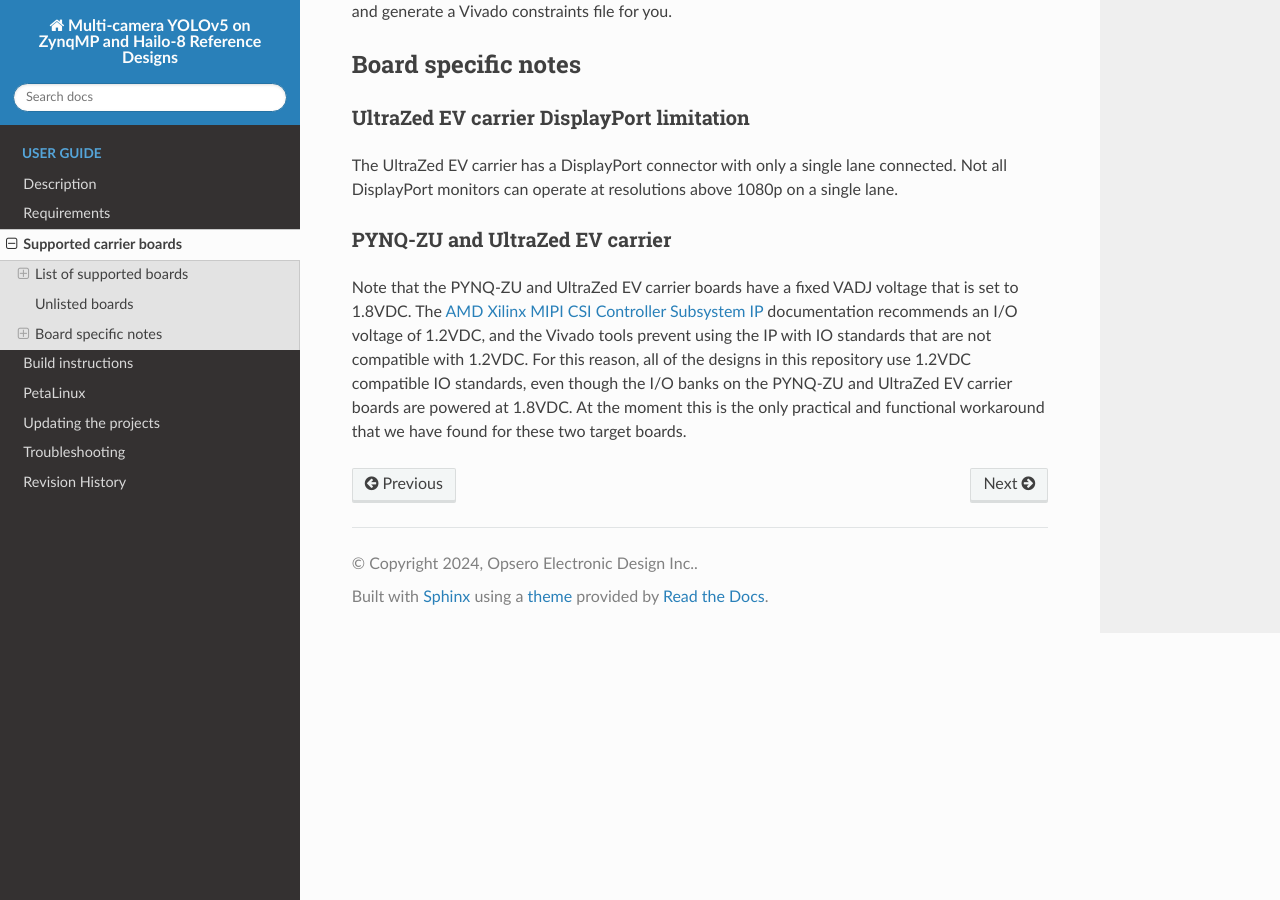
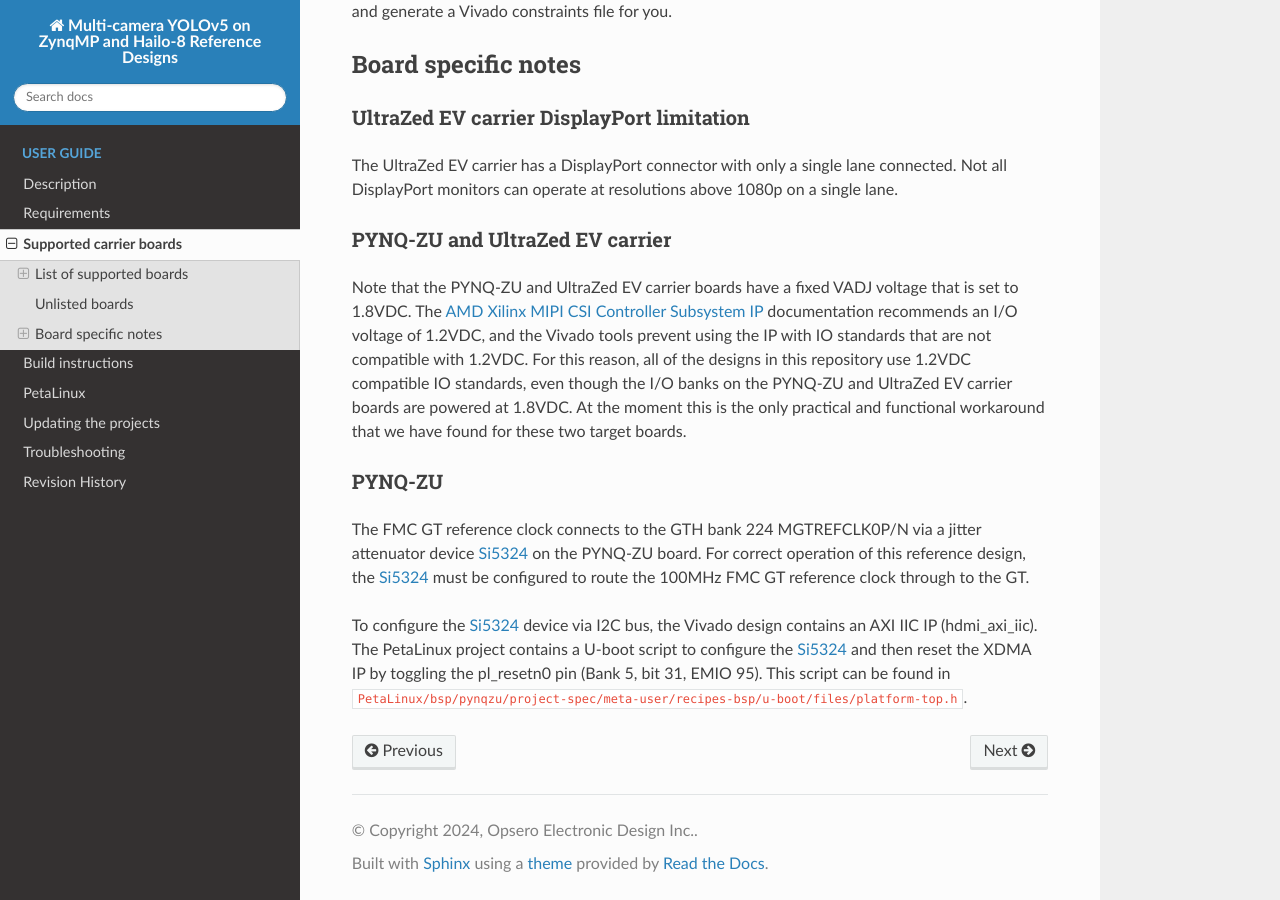
Before and after one commit to fpgadeveloper/zynqmp-hailo-ai, a Sphinx documentation site: the page built from docs/source/supported_carriers.md, in a window 1280 px wide and 900 px high, scrolled down 656 px. Built offline with Sphinx 7.4.7 and the Read the Docs theme 3.1.0, drawn with Linux system fonts in a browser that asks for light colours.

Commit message:
* removed unnecessary packages from rootfs * added uboot script to pynq-zu design to configure si5324 clock chip * added hdmi_axi_iic to pynq-zu vivado design for si5324 clock chip * added images of fmc cards to readme

```diff
--- a/docs/source/supported_carriers.md
+++ b/docs/source/supported_carriers.md
@@ -54,8 +54,19 @@ all of the designs in this repository use 1.2VDC compatible IO standards, even t
 PYNQ-ZU and UltraZed EV carrier boards are powered at 1.8VDC. At the moment this is the only practical and
 functional workaround that we have found for these two target boards.
 
+### PYNQ-ZU
+
+The FMC GT reference clock connects to the GTH bank 224 MGTREFCLK0P/N via a jitter attenuator device [Si5324]
+on the PYNQ-ZU board. For correct operation of this reference design, the [Si5324] must be configured to route
+the 100MHz FMC GT reference clock through to the GT.
+
+To configure the [Si5324] device via I2C bus, the Vivado design contains an AXI IIC IP (hdmi_axi_iic).
+The PetaLinux project contains a U-boot script to configure the [Si5324] and then reset the XDMA IP by
+toggling the pl_resetn0 pin (Bank 5, bit 31, EMIO 95). This script can be found in
+`PetaLinux/bsp/pynqzu/project-spec/meta-user/recipes-bsp/u-boot/files/platform-top.h`.
 
 [contact Opsero]: https://opsero.com/contact-us
 [RPi Camera FMC]: https://camerafmc.com/docs/rpi-camera-fmc/overview/
 [compatibility list]: https://camerafmc.com/docs/rpi-camera-fmc/compatibility/
 [AMD Xilinx MIPI CSI Controller Subsystem IP]: https://docs.xilinx.com/r/en-US/pg202-mipi-dphy
+[Si5324]: https://www.skyworksinc.com/-/media/Skyworks/SL/documents/public/data-sheets/Si5324.pdf
```
Also changed, not shown: README.md (+29 -1 lines), docs/source/images/fpga-drive-fmc-gen4.png (added), docs/source/images/m2-mkey-stack-fmc.png (added), docs/source/images/rpi-camera-fmc-top-angle.png (added), 14 other files.
